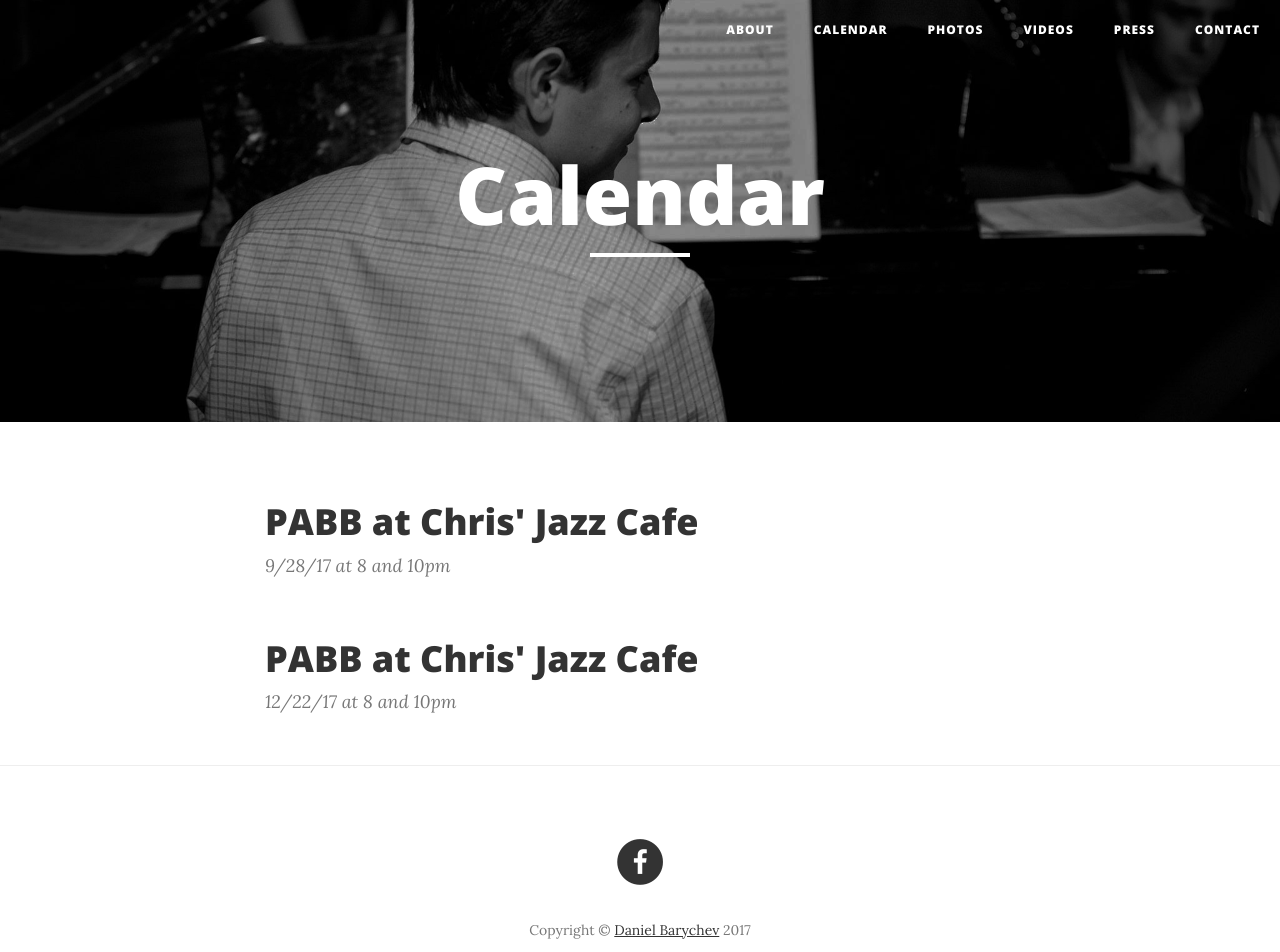
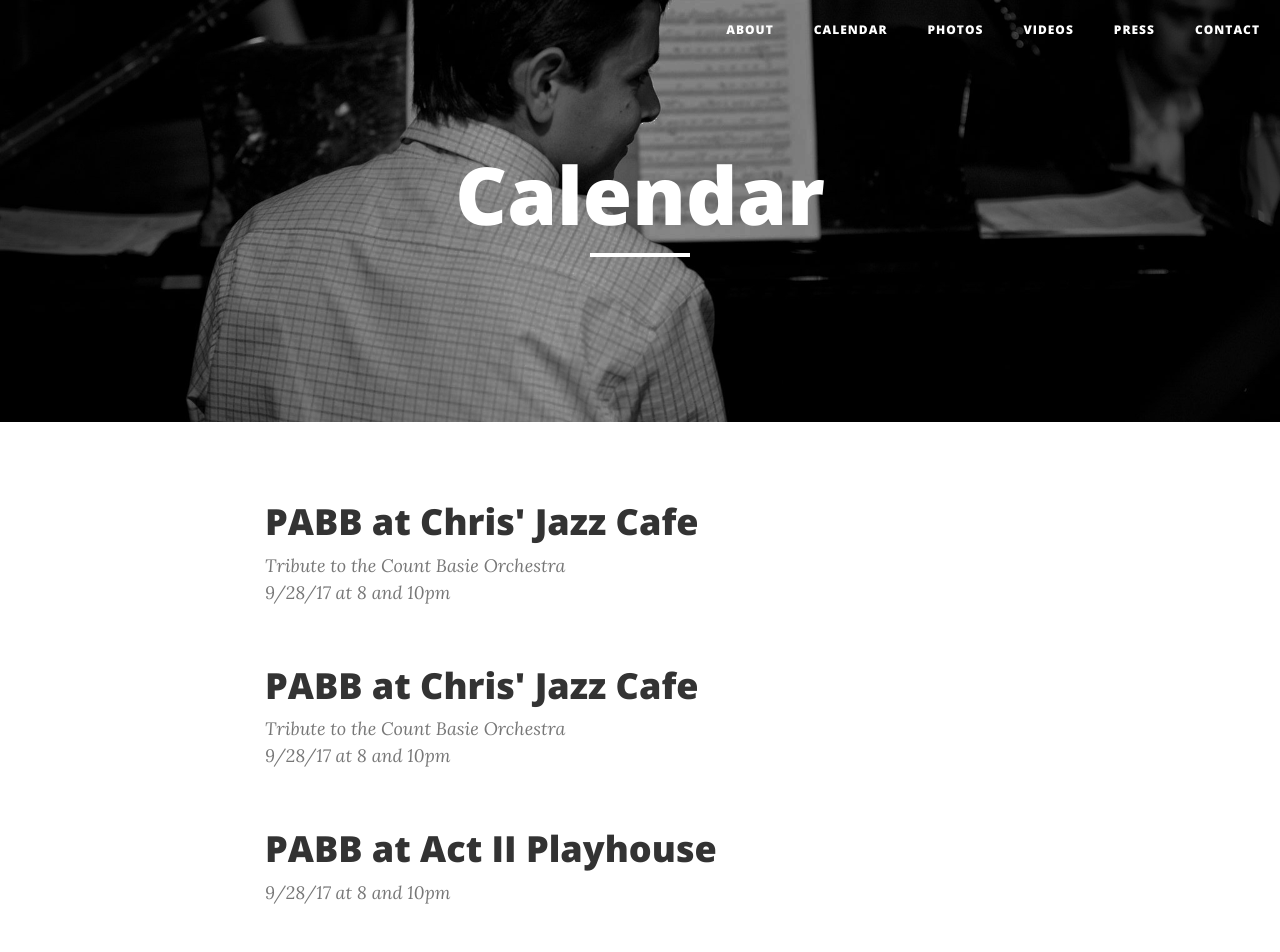
Before and after one commit to PhiladelphiaAmbassadorBigBand/PhiladelphiaAmbassadorBigBand.github.io, a website: page calendar.html in a window 1280 px wide. Shown: the top 952 px of the page. Drawn offline with nearby package versions, Linux system fonts and the light colour scheme.

Commit message:
gig updates

```diff
--- a/calendar.html
+++ b/calendar.html
@@ -111,7 +111,9 @@
                             PABB at Chris' Jazz Cafe
                         </h2>
                     </a>
-                    <p class="post-meta">9/28/17 at 8 and 10pm</a></p>
+                    <p class="post-meta">Tribute to the Count Basie Orchestra<br>
+                                         9/28/17 at 8 and 10pm</p>
+
                 </div>
             </div>
         </div>
@@ -125,7 +127,22 @@
                             PABB at Chris' Jazz Cafe
                         </h2>
                     </a>
-                    <p class="post-meta">12/22/17 at 8 and 10pm</a></p>
+                    <p class="post-meta">Tribute to the Count Basie Orchestra<br>
+                                         9/28/17 at 8 and 10pm</p>
+                </div>
+            </div>
+        </div>
+
+        <div class="row">
+            <div class="col-lg-8 col-lg-offset-2 col-md-10 col-md-offset-1">
+                <div class="post-preview">
+                    <!-- Chris's Link -->
+                    <a>
+                        <h2 class="post-title">
+                            PABB at Act II Playhouse
+                        </h2>
+                    </a>
+                    <p class="post-meta">9/28/17 at 8 and 10pm</p>
                 </div>
             </div>
         </div>
```
